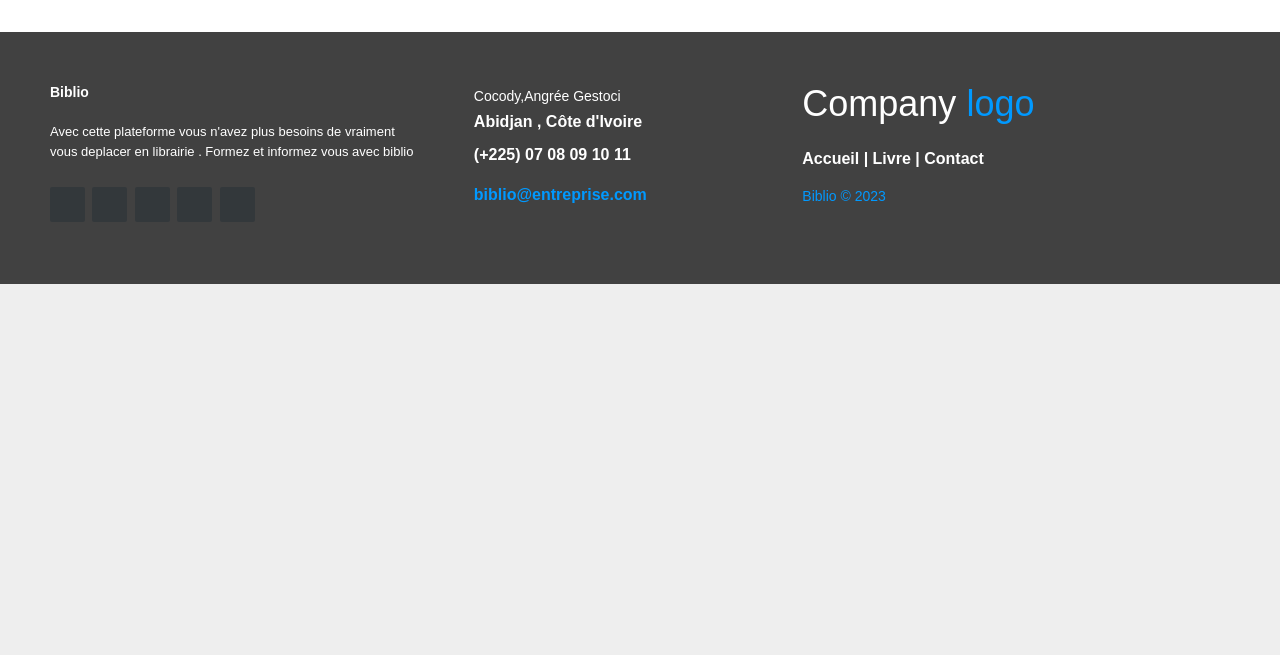
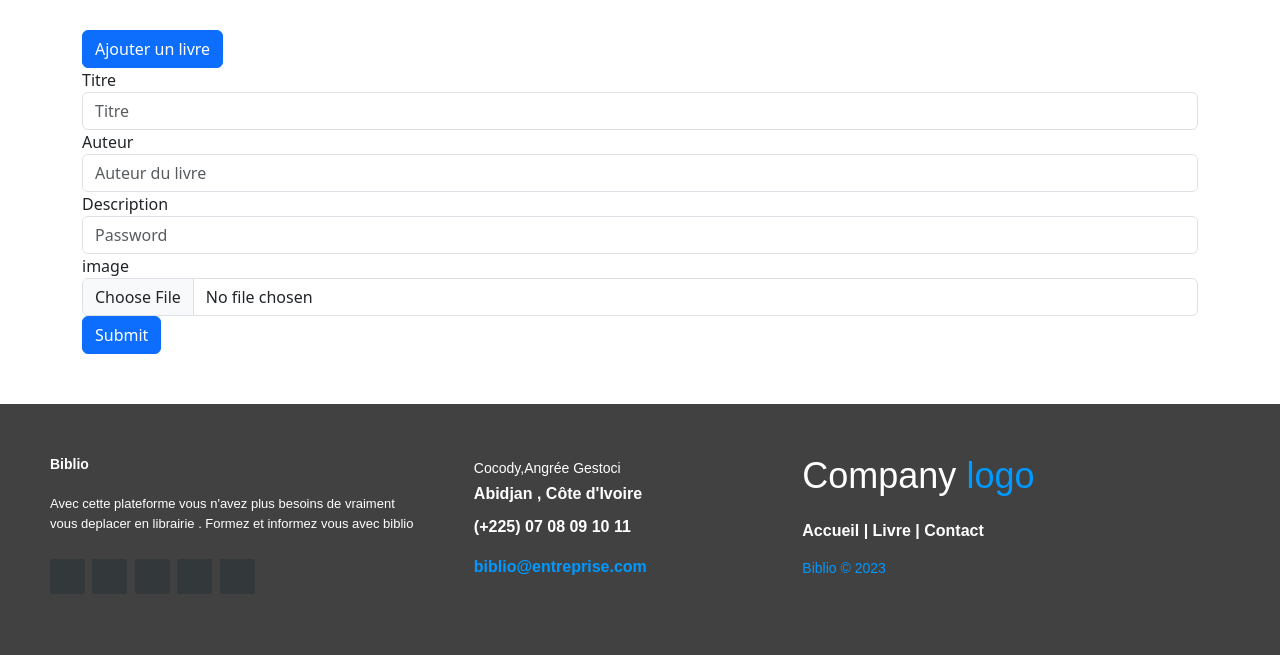
Before and after one commit to iamMAHAM/biblio, a Django app: template templates/books.html in a window 1280 px wide. Shown: the part 82-737 px from the top of the page. Run offline with Django 4.2, Linux system fonts and the light colour scheme; the template is opened without the code that fills it, so the values that code supplies are empty; some libraries are stand-ins or nearby versions.

Commit message:
update books

```diff
--- a/templates/books.html
+++ b/templates/books.html
@@ -4,6 +4,28 @@
 {% block content %}
 <div class="container">
     <h1 class='text-center m-2'>Tous les livres</h1>
+    <button type="button" class="btn btn-primary mt-5" >Ajouter un livre</button>
+
+    <form method='POST'>
+        <div class="form-group">
+          <label for="exampleInputEmail1">Titre</label>
+          <input type="email" class="form-control" id="exampleInputEmail1" aria-describedby="emailHelp" placeholder="Titre">
+        </div>
+        <div class="form-group">
+          <label for="exampleInputPassword1">Auteur</label>
+          <input type="text" class="form-control" id="exampleInputPassword1" placeholder="Auteur du livre">
+        </div>
+        <div class="form-group">
+          <label for="exampleInputPassword1">Description</label>
+          <input type="text" class="form-control" id="exampleInputPassword1" placeholder="Password">
+        </div>
+        <div class="form-group">
+          <label for="exampleInputPassword1">image</label>
+          <input type="file" class="form-control">
+        </div>
+
+        <button type="submit" class="btn btn-primary">Submit</button>
+      </form>
     <div class="books d-flex flex-row flex-wrap">
         {% for book in books %}
         <div class="card m-3" style="width: 18rem;">
```
